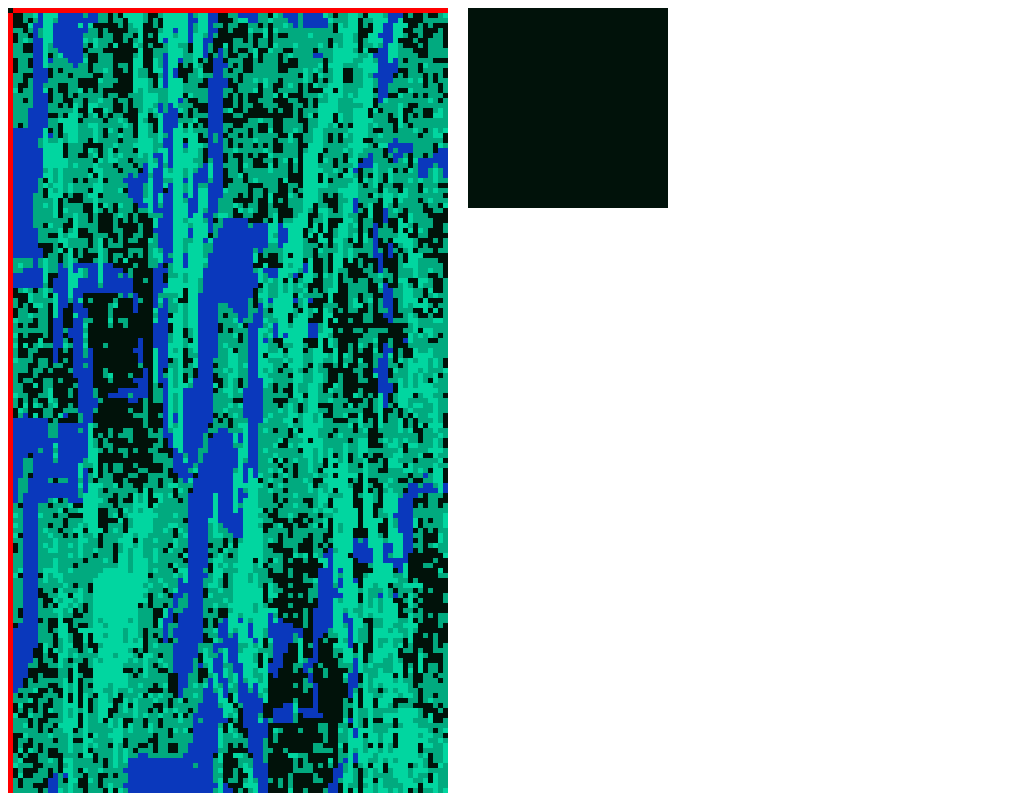
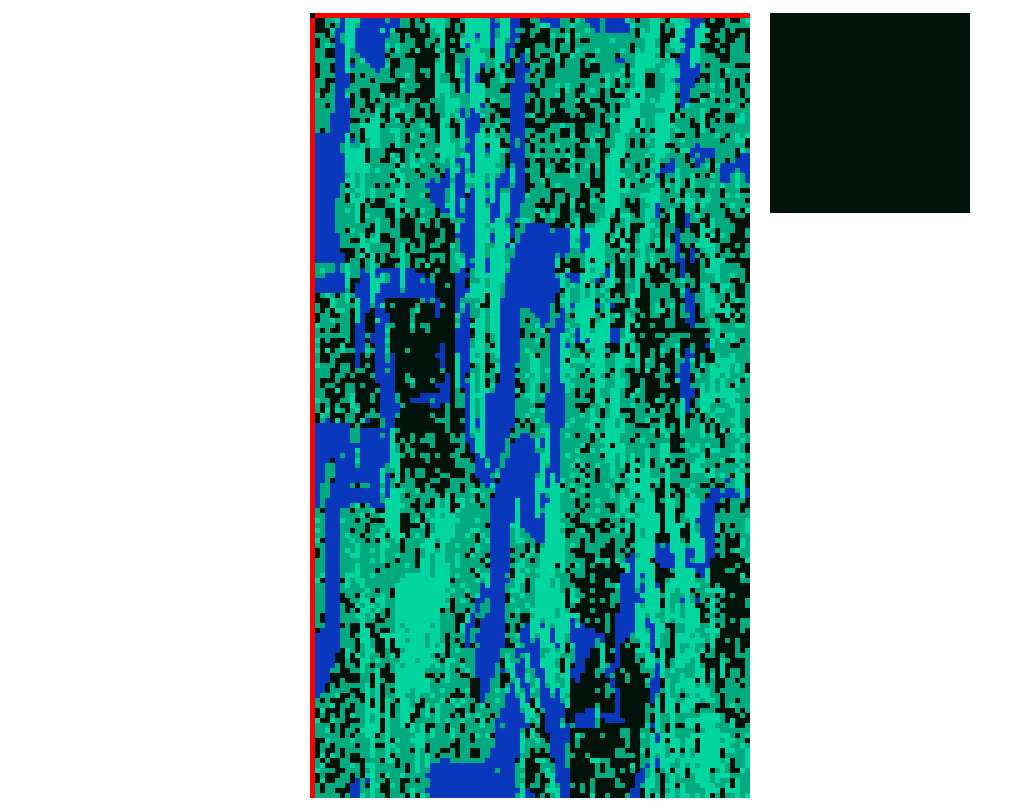
Before and after one commit to freder/rug-helper, a plain HTML site: page index.html in a window 1280 px wide. Shown: the whole page, without its empty margins (0-1025 px from the left). Drawn offline with Linux system fonts and the light colour scheme.

Commit message:
center everything

```diff
--- a/index.html
+++ b/index.html
@@ -5,11 +5,27 @@
 		<meta name="viewport" content="width=device-width, initial-scale=1.0">
 		<title></title>
 		<style>
+			html, body {
+				height: 100%;
+				overflow: hidden;
+			}
+
+			* {
+				box-sizing: border-box;
+			}
+
 			body {
 				display: flex;
 				flex-direction: row;
+				justify-content: center;
+				align-items: center;
 				font-size: 20px;
 				font-family: sans-serif;
+			}
+
+			body > div {
+				display: flex;
+				flex-direction: row;
 			}
 
 			#container {
@@ -29,16 +45,18 @@
 			#swatch {
 				width: 200px;
 				height: 200px;
-				display: inline-block;
+				margin-bottom: 1em;
 			}
 		</style>
 	</head>
 	<body>
 		<div>
-			<canvas></canvas>
-		</div>
-		<div id="container">
-			<div id="swatch"></div>
+			<div>
+				<canvas></canvas>
+			</div>
+			<div id="container">
+				<div id="swatch"></div>
+			</div>
 		</div>
 		<script src="index.js"></script>
 	</body>
```
